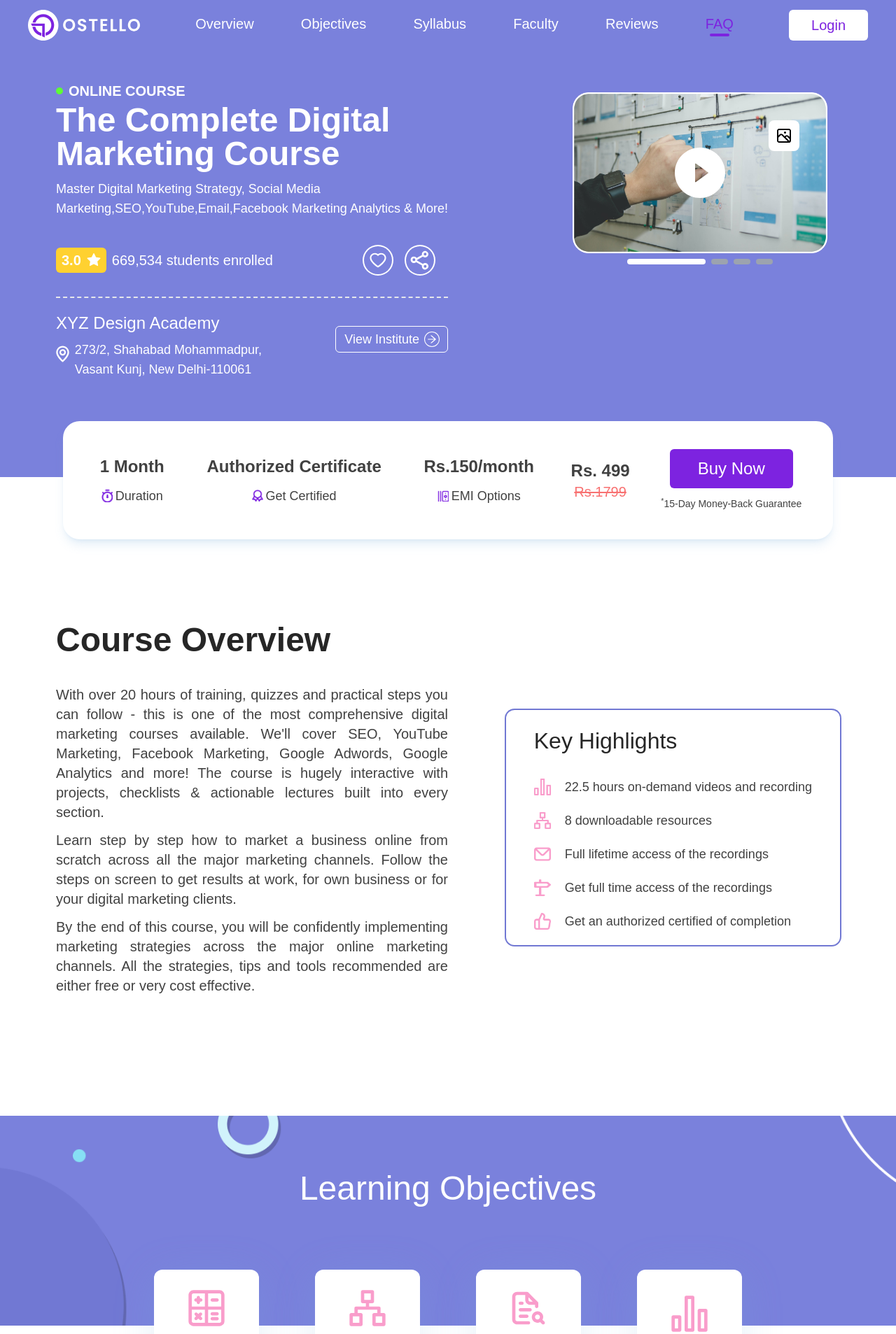
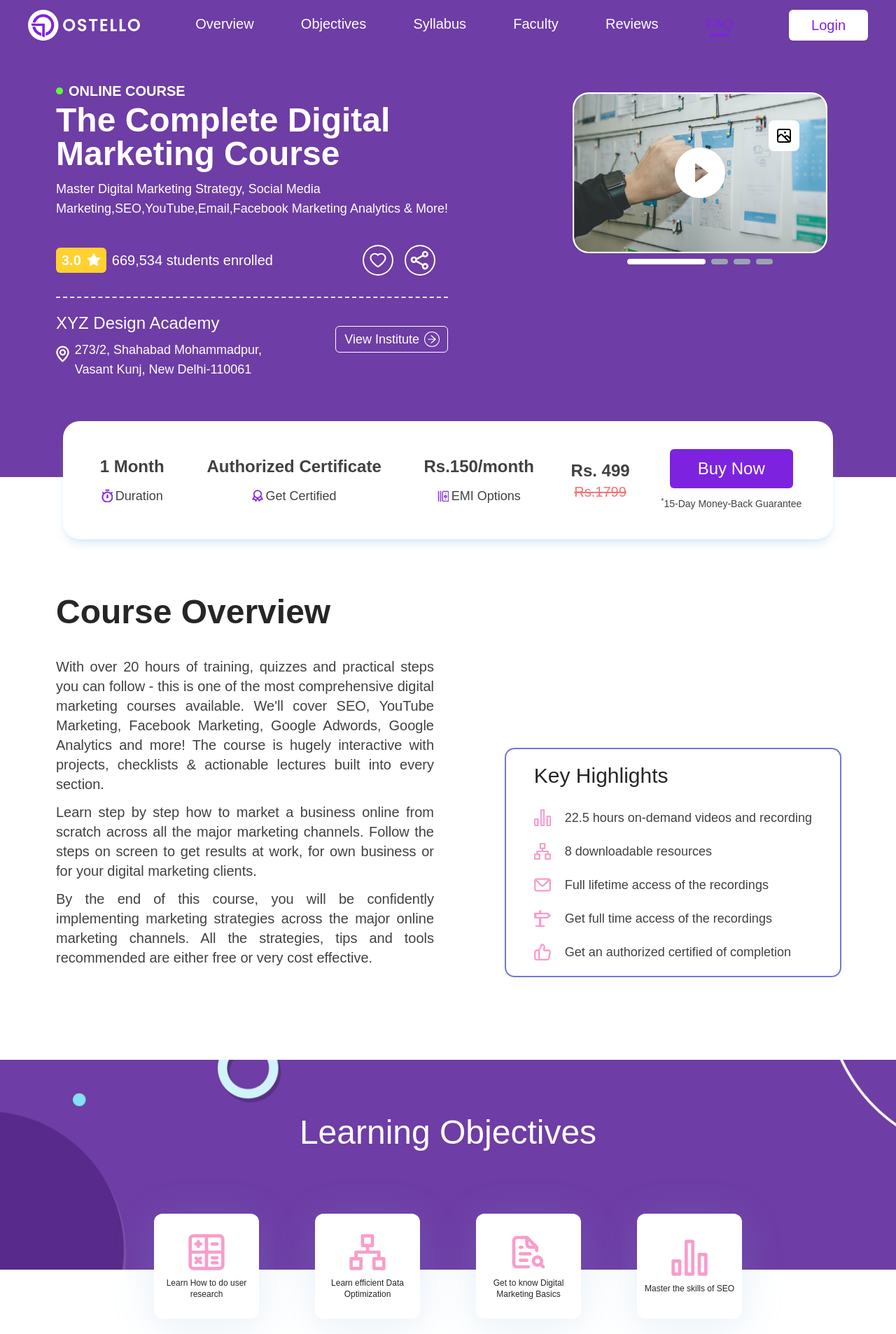
Before and after one commit to albiummid/ostello, a React (Create React App) app: page / in a window 1280 px wide. Shown: the top 1907 px of the page at 70% size. Built offline with nearby package versions, Linux system fonts and the light colour scheme.

Commit message:
color correction done

```diff
--- a/src/components/Home/CourseOutlines.js
+++ b/src/components/Home/CourseOutlines.js
@@ -65,7 +65,7 @@ export default function CourseOutlines() {
               className='lg:w-[1000px] my-2 text-white mx-auto '
               onClick={() => setActiveKey(i === activeKey ? null : i)}
             >
-              <div className='bg-[#7A81DC] flex justify-between rounded-md cursor-pointer active:opacity-75 px-3 py-4   '>
+              <div className='bg-[#6E3DA5] flex justify-between rounded-md cursor-pointer active:opacity-75 px-3 py-4   '>
                 <div className='flex space-x-2 justify-center items-center ml-2 text-md md:text-xl  '>
                   {activeKey === i ? (
                     <UpOutlined className='  flex justify-center' />
--- a/src/components/Home/CourseOverview.js
+++ b/src/components/Home/CourseOverview.js
@@ -33,9 +33,9 @@ export default function CourseOverview() {
   return (
     <Container
       name='Overview'
-      className=' container mx-auto course_overview flex justify-between  space-y-10 flex-col lg:flex-row   px-5 py-20 xl:px-20 items-center text-[#414141]'
+      className=' container mx-auto course_overview grid grid-cols-1 md:grid-cols-2 md:gap-10  md:place-items-end place-items-center  py-10 xl:px-20 px-10 items-center text-[#414141]'
     >
-      <div className='text-justify md:w-6/12 '>
+      <div className='text-justify  '>
         <h1 className='lg:text-5xl text-3xl  text-rights font-semibold lg:mb-10'>
           Course Overview
         </h1>
@@ -93,8 +93,8 @@ export default function CourseOverview() {
           </p>
         </div>
       </div>
-      <div className='lg:px-10 py-5 p-5 ring-2 ring-[#7178D3] rounded-xl h-fit w-fit font-medium'>
-        <h1 className='text-[32px] pb-5'>Key Highlights</h1>
+      <div className='lg:px-10 py-5 p-5 ring-2 ring-[#7178D3] rounded-xl h-fit  font-medium  w-fit'>
+        <h1 className='text-3xl pb-5'>Key Highlights</h1>
         <div className='space-y-5'>
           {keyPoints.map((item, i) => (
             <div key={i} className='flex items-center space-x-5 my-2'>
--- a/src/components/Home/FAQ.js
+++ b/src/components/Home/FAQ.js
@@ -111,7 +111,7 @@ export default function FAQ() {
                   // executeScroll()
                 }}
               >
-                <div className='md:p-10 p-5  flex items-center justify-between bg-[#7A81DC] rounded-xl text-xl text-white  '>
+                <div className='md:p-10 p-5  flex items-center justify-between bg-[#6E3DA5] rounded-xl text-xl text-white  '>
                   <p className='md:text-2xl text-lg'>{item.section}</p>
                   {activeKey === idx ? (
                     <CloseOutlined className='mr-5 font-bold ' />
--- a/src/components/Home/Header.js
+++ b/src/components/Home/Header.js
@@ -72,7 +72,7 @@ export default function Header() {
 
   return (
     <div name='Header' className=' '>
-      <div className='bg-[#7A81DC]  '>
+      <div className='bg-[#6E3DA5]  '>
         <div className=' px-3 sm:px-20 container mx-auto  text-white lg:flex flex-row-reverse justify-between md:py-10'>
           <section className='  py-5 lg:w-[400px] 2xl:w-[500px]  '>
             <Carousel
@@ -100,7 +100,7 @@ export default function Header() {
             >
               {[1, 2, 3, 4].map((item, i) => (
                 <div key={i} className='video_container   mx-2'>
-                  <div className='relative  bg-[#7A81DC]  '>
+                  <div className='relative  bg-[#6E3DA5]  '>
                     <img src={videoImage} className=' w-full ' alt='' />
                     <PlayCircleFilled className='absolute top-1/2 left-1/2 transform -translate-x-1/2 -translate-y-1/2 md:text-7xl  text-5xl cursor-pointer active:opacity-75' />
                     <div className=' group absolute top-5 right-5 md:top-10 md:right-10 p-3 bg-white flex rounded-lg gap-2 transition-all ease-in-out duration-300  cursor-pointer'>
--- a/src/components/Home/Objectives.js
+++ b/src/components/Home/Objectives.js
@@ -31,7 +31,7 @@ export default function Objectives() {
           </h1>
         </div>
         <Container>
-          <div className=' grid grid-cols-2 md:flex justify-center place-items-center   md:justify-center  mx-5  -mt-20 xl:gap-20 gap-10  '>
+          <div className=' grid grid-cols-2 md:flex justify-center place-items-center   md:justify-center  mx-5  -mt-20 xl:gap-20 gap-10  sm:gap-0  '>
             {objectives.map((item, i) => (
               <div
                 key={i}
--- a/src/index.css
+++ b/src/index.css
@@ -37,7 +37,7 @@
 }
 
 .learning_objectives {
-  background: url('./images/courseObjectiveBG.png');
+  background: url('./images/learnObjBg.png');
   background-repeat: no-repeat;
   background-size: cover;
 }
--- a/src/pages/Home.js
+++ b/src/pages/Home.js
@@ -52,7 +52,7 @@ export default function Home() {
   ]
   return (
     <>
-      <Navbar links={links} />
+      <Navbar primaryBG='#6E3DA5' links={links} />
       <PageWrapper>
         <>
           <Header />
```
Also changed, not shown: src/images/learnObjBg.png (added), src/images/offerBG.svg.
